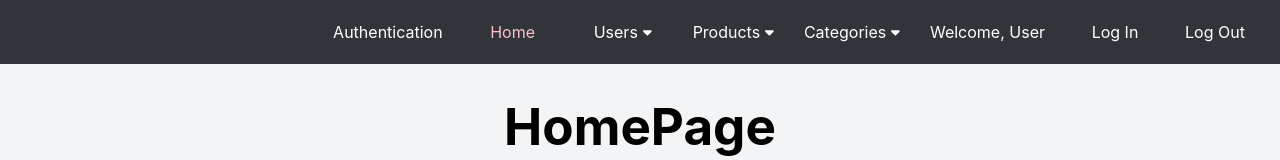
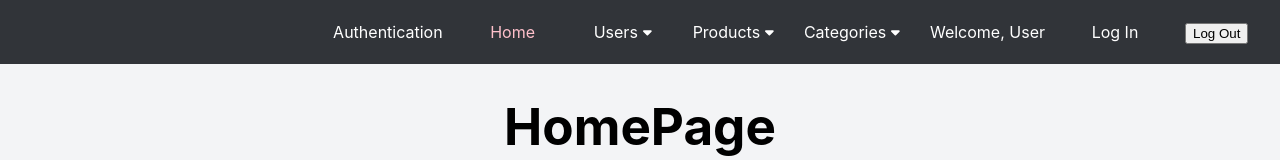
Before and after one commit to AlexisCast/vet-react, a React (Vite) app: page / in a window 1280 px wide. Shown: the top 160 px of the page. Built offline with nearby package versions, Linux system fonts and the light colour scheme.

Commit message:
implement log out

```diff
--- a/src/App.jsx
+++ b/src/App.jsx
@@ -27,6 +27,7 @@
 
 import { action as manipulateCategoryAction } from "./components/CategoryForm/CategoryForm";
 import { action as manipulateProductAction } from "./components/ProductForm/ProductForm";
+import { action as logoutAction } from "./pages/Logout";
 
 const router = createBrowserRouter([
 	{
@@ -109,6 +110,10 @@
 				element: <AuthenticationPage />,
 				action: authAction,
 			},
+			{
+				path: "/logout",
+				action: logoutAction,
+			},
 		],
 	},
 ]);
--- a/src/components/MainNavigation/MainNavigation.jsx
+++ b/src/components/MainNavigation/MainNavigation.jsx
@@ -1,4 +1,4 @@
-import { Link, NavLink } from "react-router-dom";
+import { Form, Link, NavLink } from "react-router-dom";
 import { useEffect, useState } from "react";
 
 import { FontAwesomeIcon } from "@fortawesome/react-fontawesome";
@@ -43,7 +43,7 @@
 							</li>
 						</ul>
 						<ul className={styles.webNav}>
-						<li>
+							<li>
 								<NavLink
 									to="/auth"
 									className={({ isActive }) =>
@@ -105,7 +105,13 @@
 							<li>
 								<Link to="/">Log In</Link>
 							</li>
-							<li>Log Out</li>
+							<li>
+								<Form action="/logout" method="post">
+									<button className={styles.logoutButton}>
+										Log Out
+									</button>
+								</Form>
+							</li>
 						</ul>
 					</ul>
 				) : (
--- /dev/null
+++ b/src/pages/Logout.js
@@ -0,0 +1,6 @@
+import { redirect } from "react-router-dom";
+
+export const action = () => {
+	localStorage.removeItem("token");
+	return redirect("/");
+};
```
